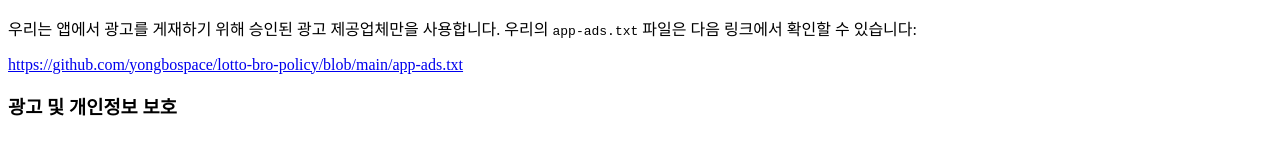
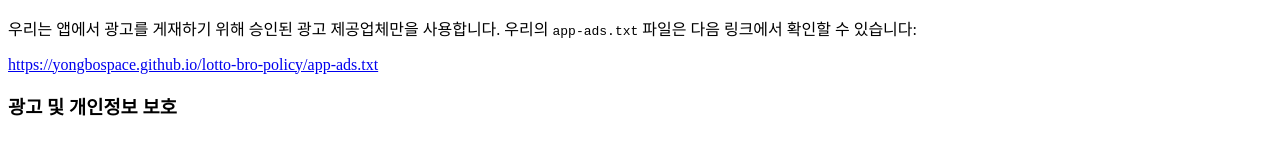
Before and after one commit to yongbospace/lotto-bro-policy, a plain HTML site: page index.html in a window 1280 px wide. Shown: the part 470-611 px from the top of the page. Drawn offline with Linux system fonts and the light colour scheme.

Commit message:
Update index.html

```diff
--- a/index.html
+++ b/index.html
@@ -23,7 +23,7 @@
 
   <h3>app-ads.txt 정보</h3>
   <p>우리는 앱에서 광고를 게재하기 위해 승인된 광고 제공업체만을 사용합니다. 우리의 <code>app-ads.txt</code> 파일은 다음 링크에서 확인할 수 있습니다:</p>
-  <p><a href="https://yongbospace.github.io/lotto-bro-policy/app-ads.txt">https://github.com/yongbospace/lotto-bro-policy/blob/main/app-ads.txt</a></p>
+  <p><a href="https://yongbospace.github.io/lotto-bro-policy/app-ads.txt">https://yongbospace.github.io/lotto-bro-policy/app-ads.txt</a></p>
 
   <h3>광고 및 개인정보 보호</h3>
   <p>로또형님은 Google AdMob의 정책을 준수하여 안전하고 투명한 사용자 경험을 제공합니다. 광고 및 사용자 데이터 처리에 대한 자세한 내용은 <a href="https://yongbospace.github.io/lotto-bro-policy/privacy_policy.md">개인정보 처리방침</a>을 참조해 주세요.</p>
```
